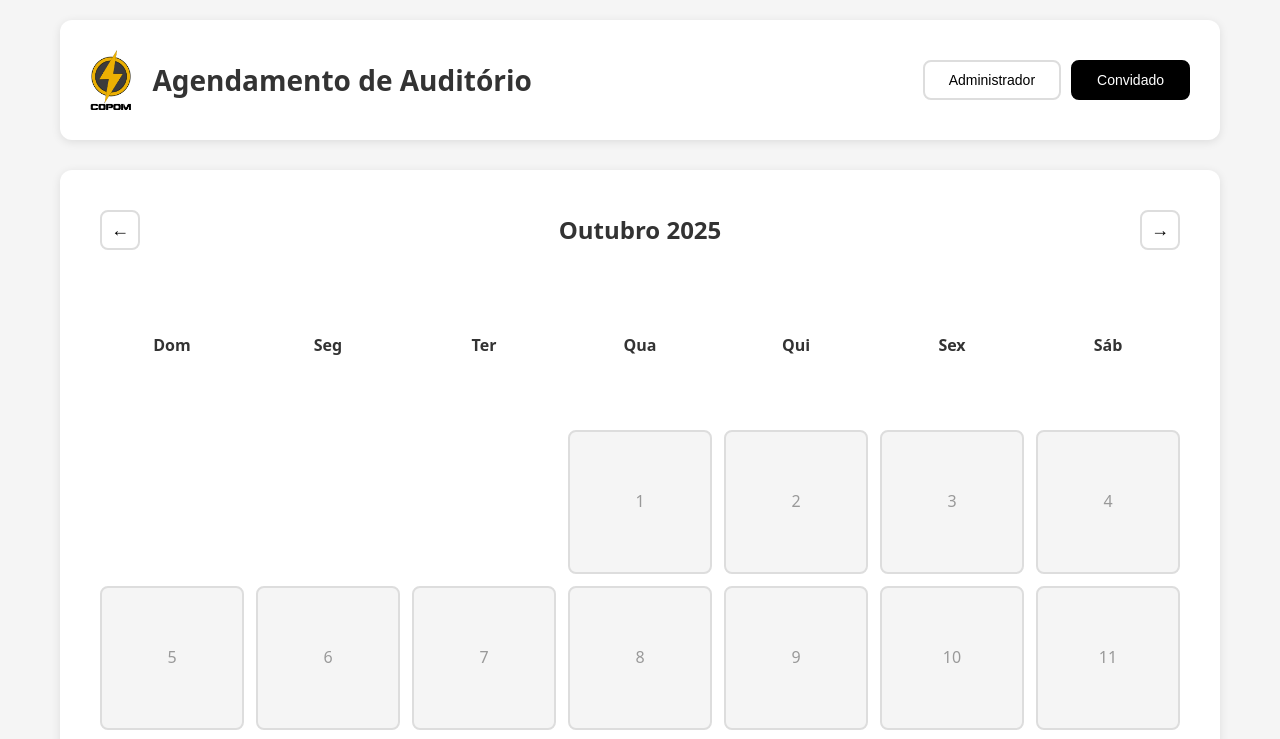
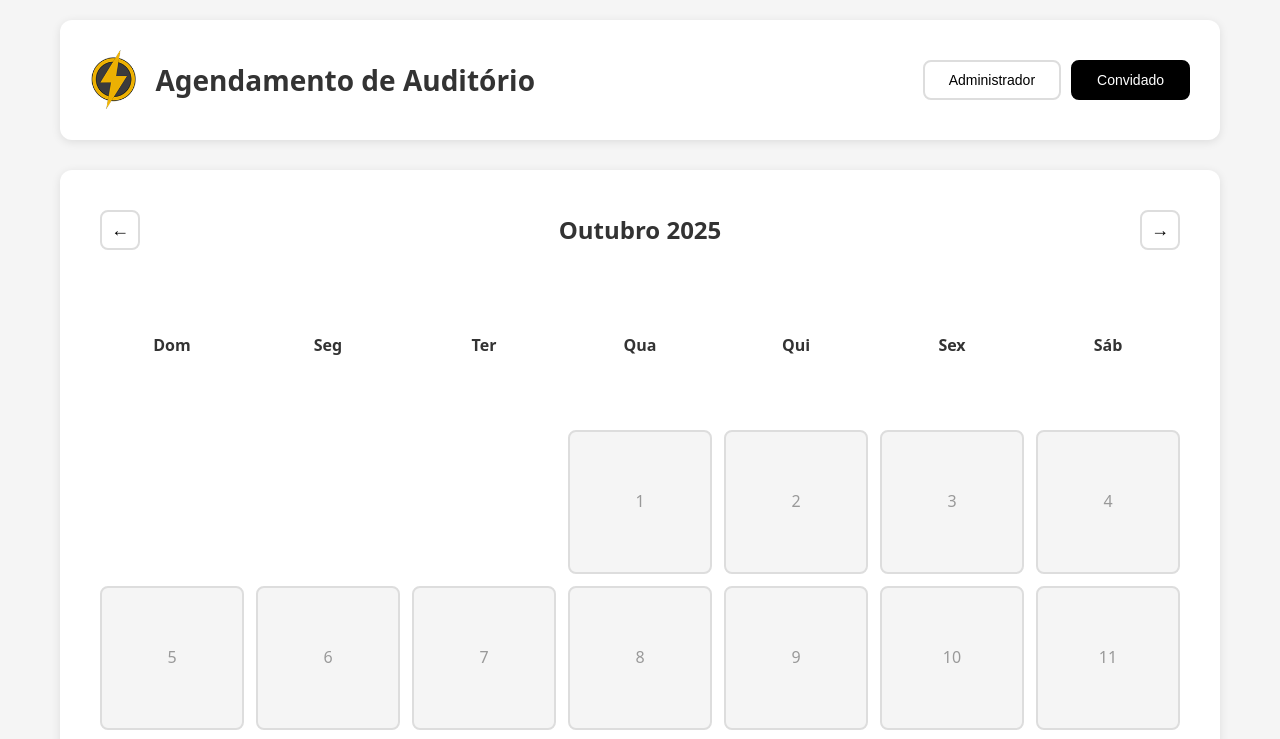
Before and after one commit to saleslima/auditorio, a plain HTML site: page index.html in a window 1280 px wide. Shown: the top 739 px of the page. Drawn offline with Linux system fonts and the light colour scheme; no server answers.

Commit message:
Add files via upload

```diff
--- a/index.html
+++ b/index.html
@@ -1,3 +1,4 @@
+
 <!DOCTYPE html>
 <html lang="pt-BR">
 <head>
@@ -10,7 +11,7 @@
     <div class="container">
         <header>
             <div class="header-content">
-                <img src="/COPOM-NOVO (1).png" alt="COPOM Logo" class="logo">
+                <img src="logo.png" alt="COPOM Logo" class="logo">
                 <h1>Agendamento de Auditório</h1>
             </div>
             <div class="toggle-mode">
```
